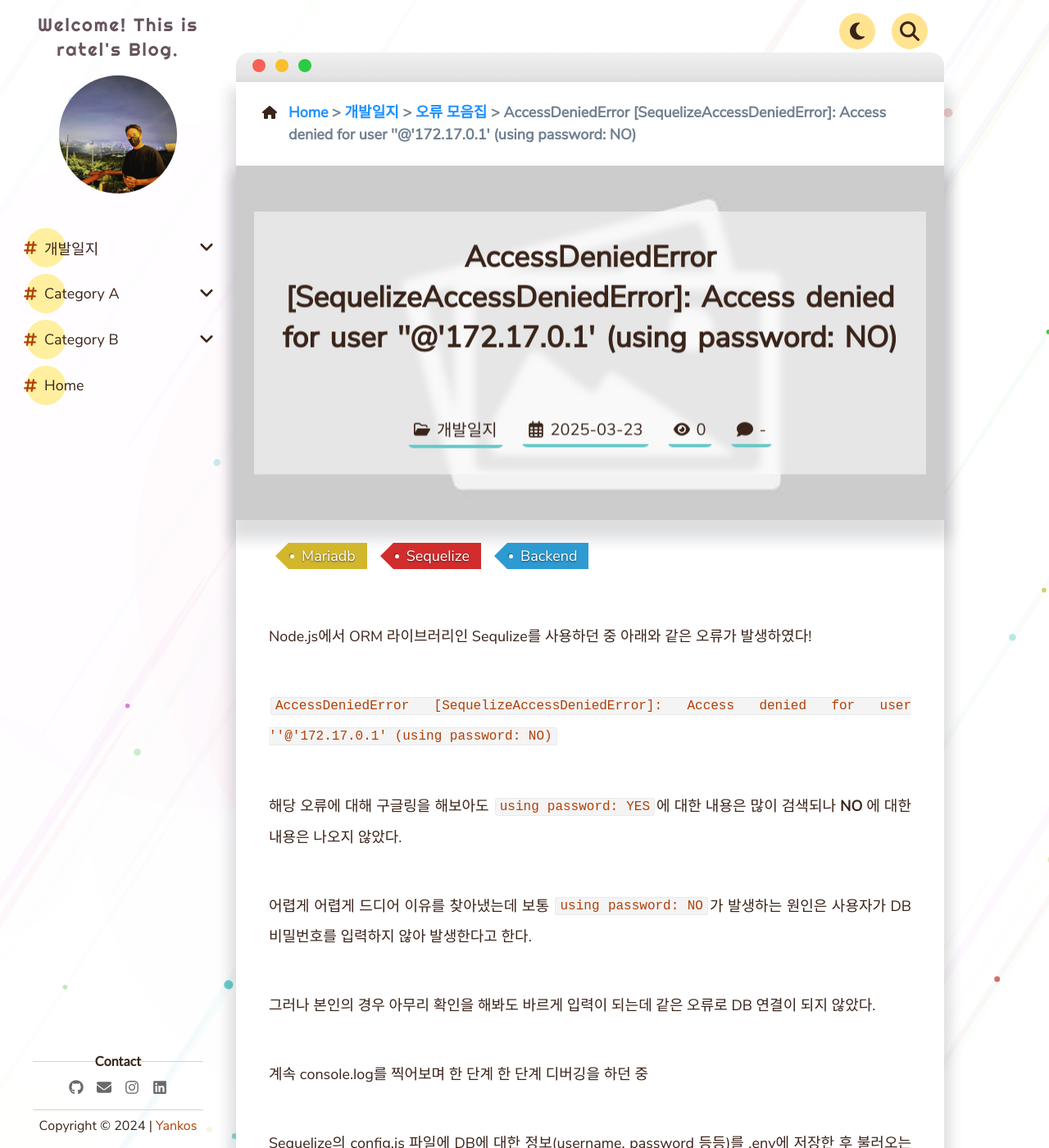
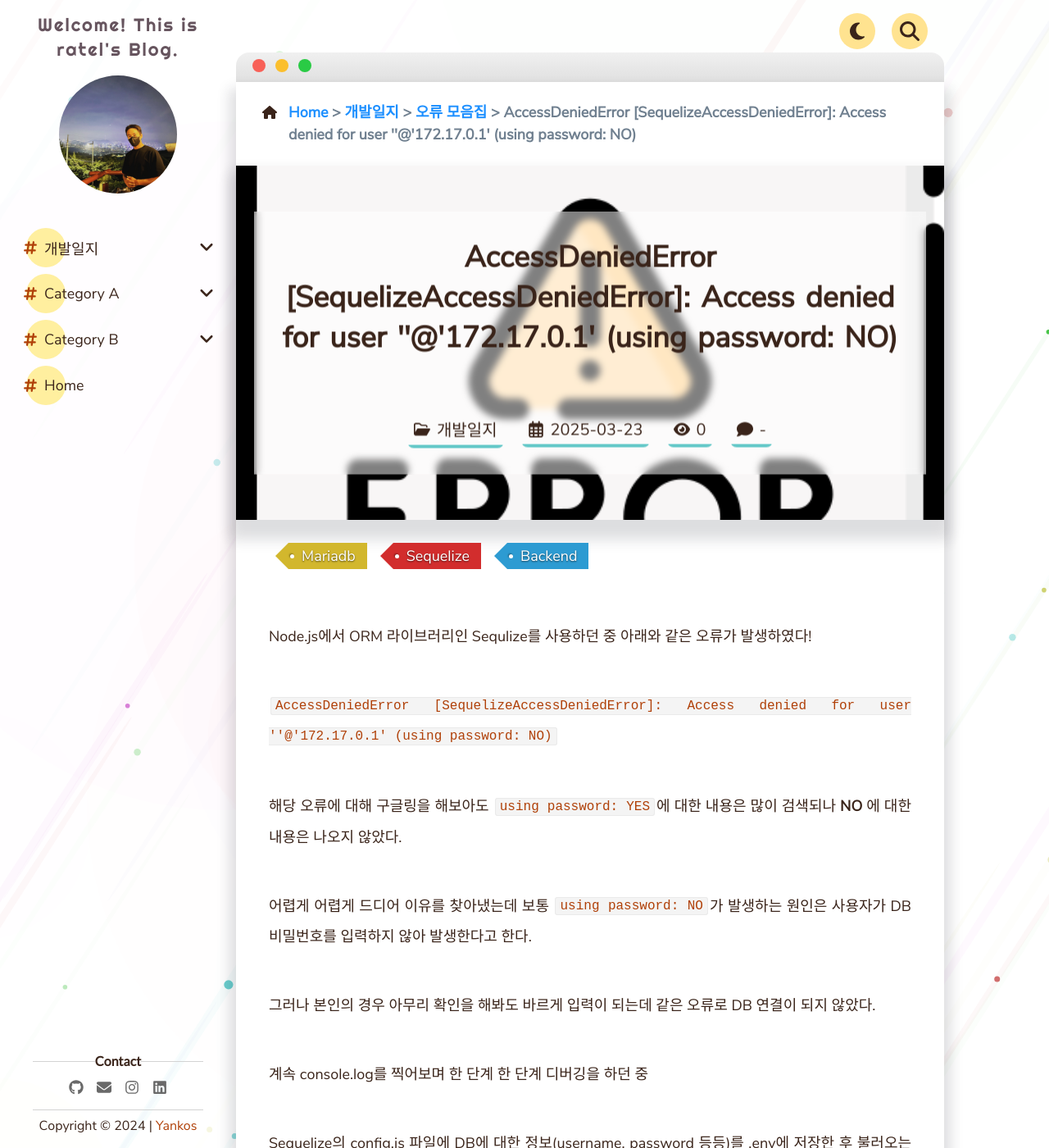
Before and after one commit to heebeom-song/heebeom-song.github.io, a Jekyll site: the page built from _pages/개발일지/오류 모음집/DB관련오류1.md, in a window 1280 px wide and 1400 px high. Shown: the whole window at 82% size. Built offline with Jekyll 4.4.1, drawn with Linux system fonts in a browser that asks for light colours; comment, search, counter and statistics services are not loaded.

Commit message:
Docs: thumbnail 이미지 추가

```diff
--- a/_pages/개발일지/오류 모음집/DB관련오류1.md
+++ b/_pages/개발일지/오류 모음집/DB관련오류1.md
@@ -5,7 +5,7 @@ tags:
     - Sequelize
     - Backend
 date: "2025-03-23"
-thumbnail: "/assets/img/thumbnail/empty.jpg"
+thumbnail: "/assets/img/thumbnail/error.png"
 ---
 
 Node.js에서 ORM 라이브러리인 Sequlize를 사용하던 중 아래와 같은 오류가 발생하였다!
```
Also changed, not shown: _pages/개발일지/express.js/Cloudtype+Expressjs 무료 서버 배포.md (+1 -1 lines), _pages/개발일지/git/자꾸 까먹는 git 사용법 정리.md (+5 -0 lines), assets/img/thumbnail/cloudtype.png (added), assets/img/thumbnail/error.png (added).
